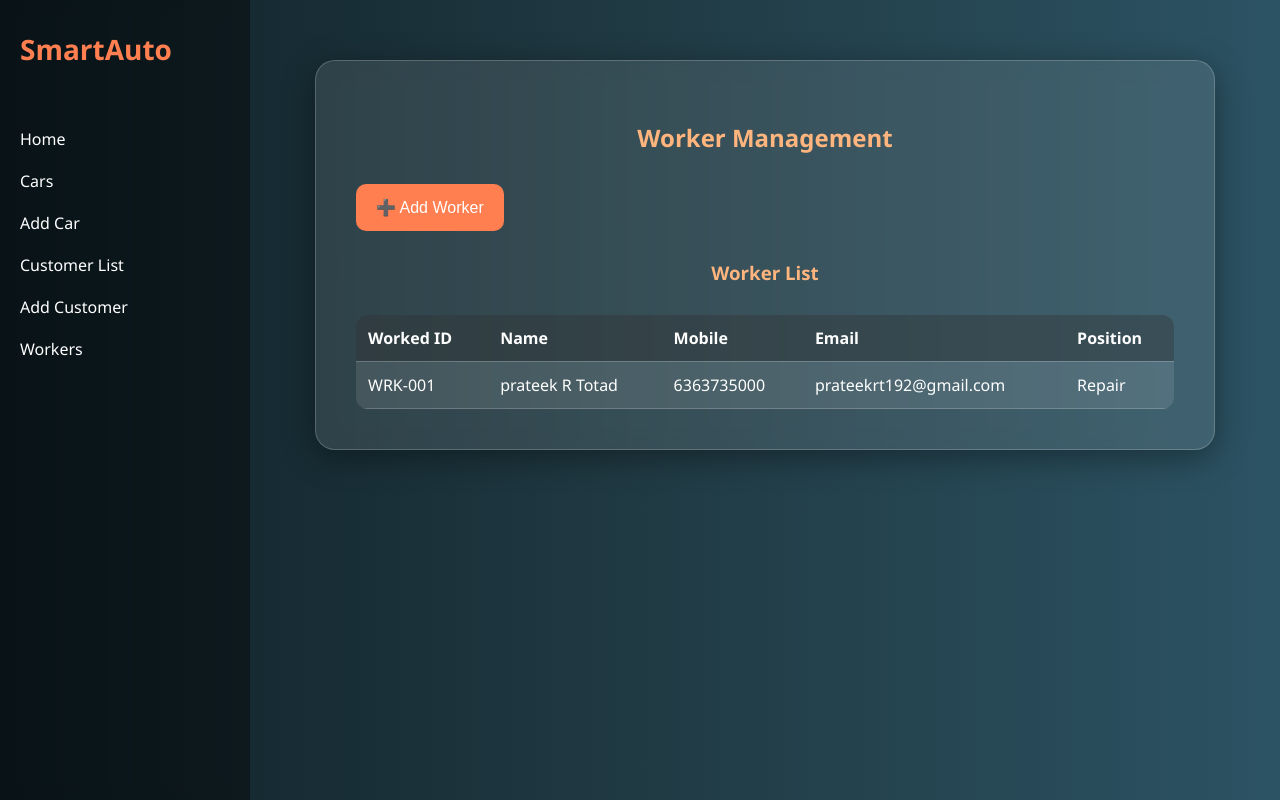
After one commit to Prateek-rt/car_management, a Django app: page /car_dealership/workers/ in a window 1280 px wide. The commit adds this page. Run offline with Django 5.2, Linux system fonts and the light colour scheme; data comes from the database, SQL or seed files in the repository; both versions use the stored data as it was after the commit.

Commit message:
feat: Added a worker add flow and biew car details

```diff
--- a/car_dealership/forms.py
+++ b/car_dealership/forms.py
@@ -1,6 +1,7 @@
 from django import forms
 from .models import Car
 from .models import Customer
+from .models import Worker
 
 class CarForm(forms.ModelForm):
     class Meta:
@@ -14,3 +15,8 @@ class CustomerForm(forms.ModelForm):
         widgets = {
             'date': forms.DateInput(attrs={'type': 'date'}),
         }
+
+class WorkerForm(forms.ModelForm):
+    class Meta:
+        model = Worker
+        fields = ['worker_id','name', 'mobile_no', 'email_id', 'address', 'position']
--- a/car_dealership/templates/car_dealership/add_car.html
+++ b/car_dealership/templates/car_dealership/add_car.html
@@ -171,7 +171,7 @@
   <a href="{% url 'add_car' %}" style="color:{% if request.path == '/add_car/' %}#ff7f50{% else %}#fff{% endif %}; text-decoration:none; font-size:16px;">Add Car</a>
   <a href="{% url 'customer_list' %}" style="color:#fff; text-decoration:none; font-size:16px;">Customer List</a>
   <a href="{% url 'add_customer' %}" style="color:{% if request.path == '/add_customer/' %}#ff7f50{% else %}#fff{% endif %}; text-decoration:none; font-size:16px;">Add Customer</a>
-  <a href="#" style="color:#fff; text-decoration:none; font-size:16px;">Contact</a>
+  <a href="{% url 'worker_list' %}" style="color:#fff; text-decoration:none; font-size:16px;">Workers</a>
   </aside>
 
   <!-- Main Content -->
--- a/car_dealership/templates/car_dealership/add_customer.html
+++ b/car_dealership/templates/car_dealership/add_customer.html
@@ -196,7 +196,7 @@
   <a href="{% url 'add_car' %}" style="color:{% if request.path == '/add_car/' %}#ff7f50{% else %}#fff{% endif %}; text-decoration:none; font-size:16px;">Add Car</a>
   <a href="{% url 'customer_list' %}" style="color:#fff; text-decoration:none; font-size:16px;">Customer List</a>
   <a href="{% url 'add_customer' %}" style="color:{% if request.path == '/add_customer/' %}#ff7f50{% else %}#fff{% endif %}; text-decoration:none; font-size:16px;">Add Customer</a>
-  <a href="#" style="color:#fff; text-decoration:none; font-size:16px;">Contact</a>
+  <a href="{% url 'worker_list' %}" style="color:#fff; text-decoration:none; font-size:16px;">Workers</a>
   </aside>
   <h1>{% if editing %}Edit{% else %}Add{% endif %} Customer</h1>
   <!-- Main Content -->
--- a/car_dealership/templates/car_dealership/cars.html
+++ b/car_dealership/templates/car_dealership/cars.html
@@ -171,7 +171,7 @@
       <a href="{% url 'add_car' %}" style="color: {% if request.path == '/add_car/' %}#ff7f50{% else %}#fff{% endif %};">Add Car</a>
       <a href="{% url 'customer_list' %}">Customer List</a>
       <a href="{% url 'add_customer' %}" style="color: {% if request.path == '/add_customer/' %}#ff7f50{% else %}#fff{% endif %};">Add Customer</a>
-      <a href="#">Contact</a>
+      <a href="{% url 'worker_list' %}" style="color:#fff; text-decoration:none; font-size:16px;">Workers</a>
     </aside>
 
     <!-- Main Content -->
@@ -186,7 +186,8 @@
           <p>Model: {{ car.model }}</p>
           <p>Price: {{ car.price }}</p>
           <p>Mileage: {{ car.mileage }}</p>
-          <a href="#" class="btn">View Details</a>
+          <a href="{% url 'car_detail' car.pk %}" class="btn">View Details</a>
+
         </div>
         {% endfor %}
       </div>
--- a/car_dealership/templates/car_dealership/customer_detail.html
+++ b/car_dealership/templates/car_dealership/customer_detail.html
@@ -154,7 +154,7 @@
   <a href="{% url 'add_car' %}" style="color:{% if request.path == '/add_car/' %}#ff7f50{% else %}#fff{% endif %}; text-decoration:none; font-size:16px;">Add Car</a>
   <a href="{% url 'customer_list' %}" style="color:#fff; text-decoration:none; font-size:16px;">Customer List</a>
   <a href="{% url 'add_customer' %}" style="color:{% if request.path == '/add_customer/' %}#ff7f50{% else %}#fff{% endif %}; text-decoration:none; font-size:16px;">Add Customer</a>
-  <a href="#" style="color:#fff; text-decoration:none; font-size:16px;">Contact</a>
+  <a href="{% url 'worker_list' %}" style="color:#fff; text-decoration:none; font-size:16px;">Workers</a>
   </aside>
 
   <!-- Main Content -->
--- a/car_dealership/templates/car_dealership/customer_list.html
+++ b/car_dealership/templates/car_dealership/customer_list.html
@@ -162,7 +162,7 @@
   <a href="{% url 'add_car' %}" style="color:{% if request.path == '/add_car/' %}#ff7f50{% else %}#fff{% endif %}; text-decoration:none; font-size:16px;">Add Car</a>
   <a href="{% url 'customer_list' %}" style="color:#fff; text-decoration:none; font-size:16px;">Customer List</a>
   <a href="{% url 'add_customer' %}" style="color:{% if request.path == '/add_customer/' %}#ff7f50{% else %}#fff{% endif %}; text-decoration:none; font-size:16px;">Add Customer</a>
-  <a href="#" style="color:#fff; text-decoration:none; font-size:16px;">Contact</a>
+  <a href="{% url 'worker_list' %}" style="color:#fff; text-decoration:none; font-size:16px;">Workers</a>
   </aside>
 
   <!-- Main Content -->
--- a/car_dealership/templates/car_dealership/index.html
+++ b/car_dealership/templates/car_dealership/index.html
@@ -25,7 +25,7 @@
   <a href="{% url 'add_car' %}" style="color:{% if request.path == '/add_car/' %}#ff7f50{% else %}#fff{% endif %}; text-decoration:none; font-size:16px;">Add Car</a>
   <a href="{% url 'customer_list' %}" style="color:#fff; text-decoration:none; font-size:16px;">Customer List</a>
   <a href="{% url 'add_customer' %}" style="color:{% if request.path == '/add_customer/' %}#ff7f50{% else %}#fff{% endif %}; text-decoration:none; font-size:16px;">Add Customer</a>
-  <a href="#" style="color:#fff; text-decoration:none; font-size:16px;">Contact</a>
+  <a href="{% url 'worker_list' %}" style="color:#fff; text-decoration:none; font-size:16px;">Workers</a>
 </aside>
 
 
--- /dev/null
+++ b/car_dealership/templates/car_dealership/workers.html
@@ -0,0 +1,241 @@
+<!DOCTYPE html>
+<html>
+<head>
+    <title>Workers</title>
+    <script src="https://code.jquery.com/jquery-3.6.0.min.js"></script>
+    <style>
+        * {
+            box-sizing: border-box;
+        }
+
+        body {
+            margin: 0;
+            background: linear-gradient(to right, #0f2027, #203a43, #2c5364);
+            color: #fff;
+            font-family: 'Segoe UI', Tahoma, Geneva, Verdana, sans-serif;
+            min-height: 100vh;
+        }
+
+        .main-wrapper {
+            display: flex;
+            min-height: 100vh;
+        }
+
+        aside {
+            width: 250px;
+            background: rgba(0, 0, 0, 0.4);
+            padding: 30px 20px;
+            display: flex;
+            flex-direction: column;
+            gap: 20px;
+            position: sticky;
+            top: 0;
+            height: 100vh;
+            backdrop-filter: blur(8px);
+        }
+
+        aside div {
+            font-size: 28px;
+            font-weight: bold;
+            color: #ff7f50;
+            margin-bottom: 40px;
+        }
+
+        aside a {
+            color: #fff;
+            text-decoration: none;
+            font-size: 16px;
+            transition: 0.3s;
+        }
+
+        aside a:hover {
+            color: #ffb57d;
+        }
+
+        .form-container {
+            flex: 1;
+            padding: 60px;
+        }
+
+        .form-box {
+            background: rgba(255, 255, 255, 0.1);
+            padding: 40px;
+            border-radius: 20px;
+            box-shadow: 0 8px 32px rgba(0, 0, 0, 0.37);
+            backdrop-filter: blur(10px);
+            border: 1px solid rgba(255, 255, 255, 0.2);
+            max-width: 900px;
+            margin: auto;
+            animation: fadeIn 1s ease-in-out;
+        }
+
+        @keyframes fadeIn {
+            from { opacity: 0; transform: translateY(30px); }
+            to { opacity: 1; transform: translateY(0); }
+        }
+
+        h2, h3 {
+            text-align: center;
+            color: #ffb57d;
+        }
+
+        .btn {
+            padding: 14px 20px;
+            border: none;
+            font-size: 16px;
+            border-radius: 10px;
+            background: #ff7f50;
+            color: #fff;
+            cursor: pointer;
+            transition: background 0.3s ease;
+            margin: 10px 0;
+        }
+
+        .btn:hover {
+            background: #ff956d;
+        }
+
+        form input, form select, form textarea {
+            padding: 12px;
+            border-radius: 10px;
+            border: none;
+            font-size: 16px;
+            background: rgba(255, 255, 255, 0.2);
+            color: #fff;
+            width: 100%;
+            margin-bottom: 15px;
+        }
+
+        form input:focus, form select:focus {
+            outline: none;
+            background: rgba(255, 255, 255, 0.3);
+            box-shadow: 0 0 0 2px #ff7f50;
+        }
+
+        .worker-list table {
+            width: 100%;
+            border-collapse: collapse;
+            margin-top: 30px;
+            background: rgba(255, 255, 255, 0.1);
+            border-radius: 12px;
+            overflow: hidden;
+        }
+
+        .worker-list th, .worker-list td {
+            padding: 12px;
+            border-bottom: 1px solid rgba(255, 255, 255, 0.2);
+            text-align: left;
+            color: #fff;
+        }
+
+        .worker-list th {
+            background: rgba(0, 0, 0, 0.3);
+        }
+
+        .form-section {
+            display: none;
+            margin-top: 20px;
+        }
+
+        @media (max-width: 768px) {
+            .form-container {
+                padding: 30px;
+            }
+
+            .form-box {
+                padding: 20px;
+            }
+        }
+    </style>
+
+</head>
+<body>
+
+<div class="main-wrapper">
+    <!-- Sidebar -->
+    <aside>
+        <div>SmartAuto</div>
+        <a href="{% url 'index' %}">Home</a>
+        <a href="{% url 'car_list' %}">Cars</a>
+        <a href="{% url 'add_car' %}">Add Car</a>
+        <a href="{% url 'customer_list' %}">Customer List</a>
+        <a href="{% url 'add_customer' %}">Add Customer</a>
+        <a href="{% url 'worker_list' %}">Workers</a>
+    </aside>
+
+    <!-- Main -->
+    <div class="form-container">
+        <div class="form-box">
+            <h2>Worker Management</h2>
+            <button class="btn" onclick="toggleForm()">➕ Add Worker</button>
+
+            <div class="form-section" id="form-section">
+                <form id="worker-form">
+                    {% csrf_token %}
+                    {{ form.as_p }}
+                    <button type="submit" class="btn">Save</button>
+                </form>
+            </div>
+
+            <div class="worker-list">
+                <h3>Worker List</h3>
+                <table id="worker-table">
+                    <thead>
+                        <tr>
+                            <th>Worked ID</th>
+                            <th>Name</th>
+                            <th>Mobile</th>
+                            <th>Email</th>
+                            <th>Position</th>
+                        </tr>
+                    </thead>
+                    <tbody>
+                        {% for worker in workers %}
+                        <tr>
+                            <td>{{ worker.worker_id }}</td>
+                            <td>{{ worker.name }}</td>
+                            <td>{{ worker.mobile_no }}</td>
+                            <td>{{ worker.email_id }}</td>
+                            <td>{{ worker.position }}</td>
+                        </tr>
+                        {% endfor %}
+                    </tbody>
+                </table>
+            </div>
+        </div>
+    </div>
+</div>
+
+<script>
+function toggleForm() {
+    $("#form-section").toggle();
+}
+
+$("#worker-form").on("submit", function(e) {
+    e.preventDefault();
+    $.ajax({
+        url: "{% url 'add_worker_ajax' %}",
+        method: "POST",
+        data: $(this).serialize(),
+        success: function(response) {
+            if (response.status === 'success') {
+                const worker = response.worker;
+                const newRow = `<tr>
+                    <td>${worker.name}</td>
+                    <td>${worker.mobile_no}</td>
+                    <td>${worker.email_id}</td>
+                    <td>${worker.position}</td>
+                </tr>`;
+                $("#worker-table tbody").prepend(newRow);
+                $("#worker-form")[0].reset();
+                $("#form-section").hide();
+            }
+        },
+        error: function(xhr) {
+            alert("Error: " + JSON.stringify(xhr.responseJSON.errors));
+        }
+    });
+});
+</script>
+</body>
+</html>
--- a/car_dealership/urls.py
+++ b/car_dealership/urls.py
@@ -8,5 +8,9 @@ urlpatterns=[
     path('customers/', views.customer_list, name='customer_list'),
     path('customers/<int:pk>/', views.customer_detail, name='customer_detail'),
     path('edit_customer/<int:customer_id>/', views.edit_customer, name='edit_customer'),
+    path('workers/', views.worker_view, name='worker_list'),
+    path('add-worker/', views.add_worker_ajax, name='add_worker_ajax'),
+    path('cars_detail/<int:pk>/', views.car_detail, name='car_detail'),
+
 
 ]
--- a/car_dealership/views.py
+++ b/car_dealership/views.py
@@ -6,7 +6,10 @@ from .models import Customer
 from django.shortcuts import render, get_object_or_404
 from .models import Customer
 from django.db.models import Q
-
+from django.http import JsonResponse
+from .models import Worker
+from .forms import WorkerForm
+from django.http import JsonResponse, Http404
 
 def index(request):
     return render(request, "car_dealership/index.html")
@@ -38,9 +41,14 @@ def add_customer(request):
         form = CustomerForm()
     return render(request, "car_dealership/add_customer.html", {"form": form})
 
+def car_detail(request, pk):
+    car = get_object_or_404(Car, pk=pk)
+    return render(request, 'car_dealership/car_details.html', {'car': car})
+
 def customer_list(request):
     customers = Customer.objects.all().order_by('-id')
     return render(request, "car_dealership/customer_list.html", {"customers": customers})
+
 
 def customer_list(request):
     customers = Customer.objects.all()
@@ -77,3 +85,26 @@ def edit_customer(request, customer_id):
         form = CustomerForm(instance=customer)
 
     return render(request, 'car_dealership/add_customer.html', {'form': form, 'editing': True})
+
+def worker_view(request):
+    form = WorkerForm()
+    workers = Worker.objects.all().order_by('-id')
+    return render(request, 'car_dealership/workers.html', {'form': form, 'workers': workers})
+
+def add_worker_ajax(request):
+    if request.method == 'POST':
+        form = WorkerForm(request.POST)
+        if form.is_valid():
+            worker = form.save()
+            return JsonResponse({
+                'status': 'success',
+                'worker': {
+                    'worker_id':Worker.worker_id,
+                    'name': worker.name,
+                    'mobile_no': worker.mobile_no,
+                    'email_id': worker.email_id,
+                    'position': worker.position
+                }
+            })
+        else:
+            return JsonResponse({'status': 'error', 'errors': form.errors}, status=400)
```
Also changed, not shown: car_dealership/models.py (+8 -0 lines), car_dealership/templates/car_dealership/car_details.html (+58 -32 lines), car_dealership/migrations/0003_worker.py (added), car_dealership/migrations/0004_worker_worker_id.py (added), db.sqlite3.
